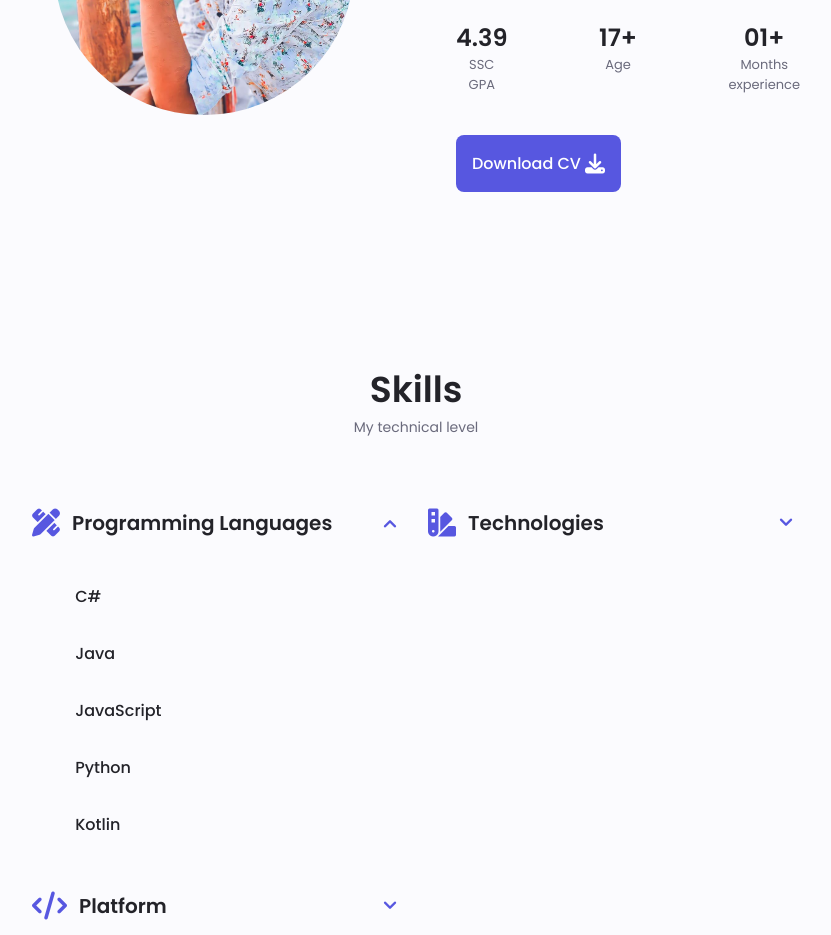
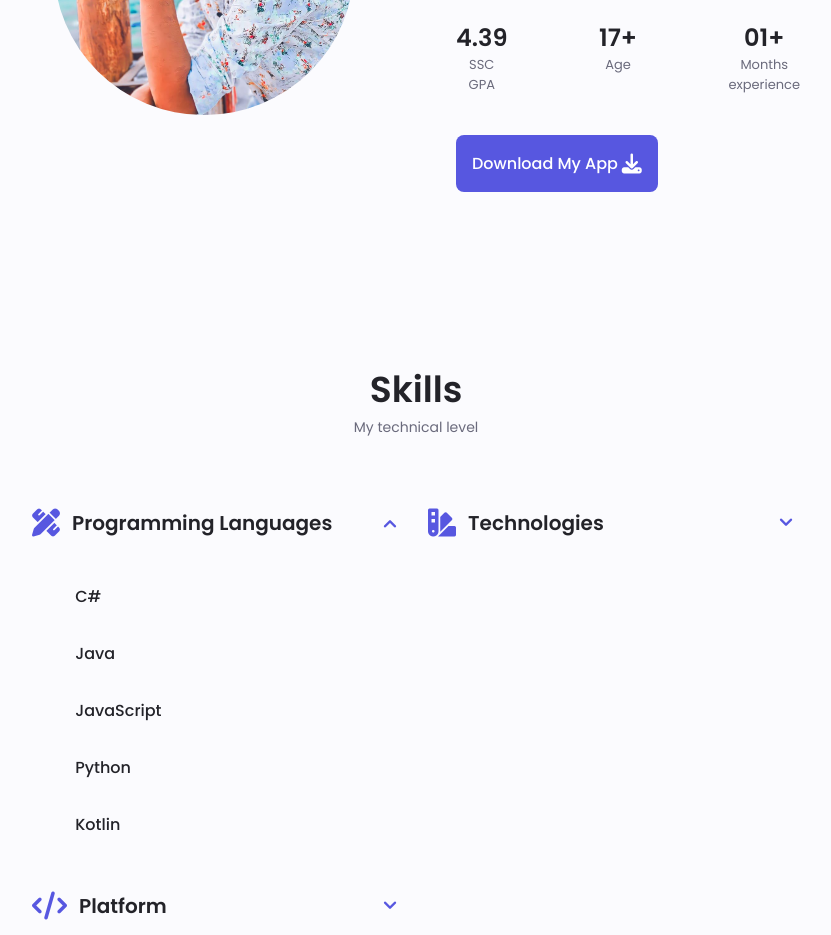
Before and after one commit to FA-Fahim-Ahmed/FahimAhmed.gihub.io, a plain HTML site: page index.html in a window 1280 px wide. Shown: the part 1220-2155 px from the top of the page, without its empty margins (224-1055 px from the left). Drawn offline with nearby package versions, Linux system fonts and the light colour scheme.

Commit message:
Update index.html

```diff
--- a/index.html
+++ b/index.html
@@ -178,8 +178,8 @@
             </div>
 
             <div class="about__buttons">
-              <a download="" href="assets\MyCV.pdf" class="button button--flex">
-                Download CV<i class="fas fa-download button__icon"></i>
+              <a download="" href="assets\ExamBangla.apk" class="button button--flex">
+                Download My App<i class="fas fa-download button__icon"></i>
               </a>
             </div>
           </div>
```
